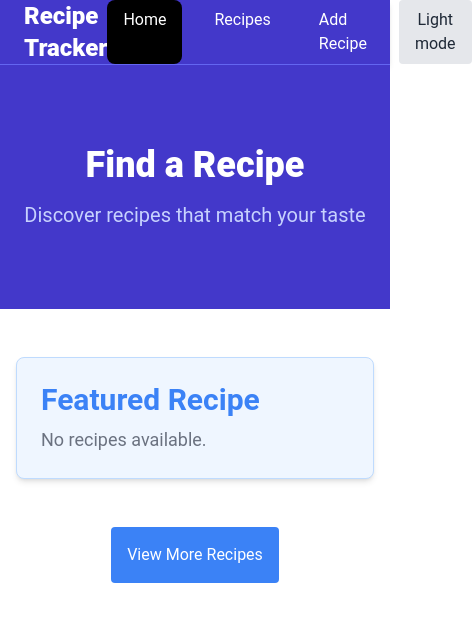
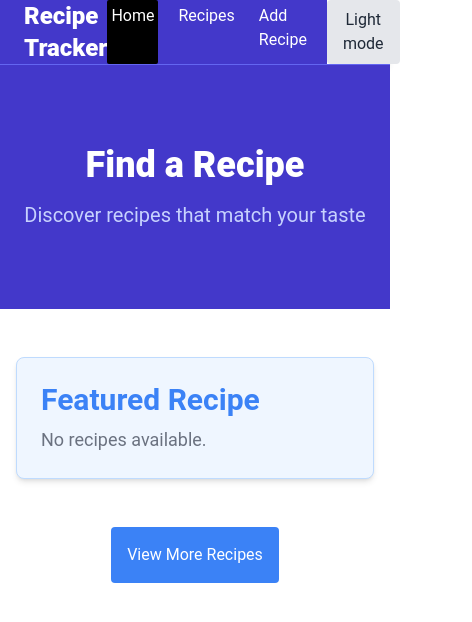
Before and after one commit to Victormuthomi/recipe-tracker, a React (Vite) app: page / in a window 390 px wide. Shown: the top 622 px of the page, 472 px wide, since content can reach past the window. Built offline with nearby package versions, Linux system fonts and the light colour scheme.

Commit message:
Add some padding styles for responsiveness."

```diff
--- a/src/components/Navbar.jsx
+++ b/src/components/Navbar.jsx
@@ -4,10 +4,11 @@ import DarkModeToggle from "./DarkModeToggle";
 const Navbar = () => {
   const linkClass = ({ isActive }) =>
     isActive
-      ? "bg-black text-white hover:bg-gray-800 rounded-lg px-4 py-2 "
-      : "text-white hover:bg-gray-800 rounded-lg px-4 py-2 ";
+      ? "bg-black text-white hover:bg-gray-800 rounded-sm px-1 py-1 "
+      : "text-white hover:bg-gray-800 rounded-sm px-1 py-1";
   return (
     <>
+      <div className="text-base sm:text-lg md:text-xl lg:text-2xl">
         <nav
           className="bg-indigo-700 border-b border-indigo-500 shadow-md"
           aria-label="Main navigation"
@@ -35,6 +36,7 @@ const Navbar = () => {
             </div>
           </div>
         </nav>
+      </div>
     </>
   );
 };
```
Lines whose indentation alone changed are shown as unchanged.
